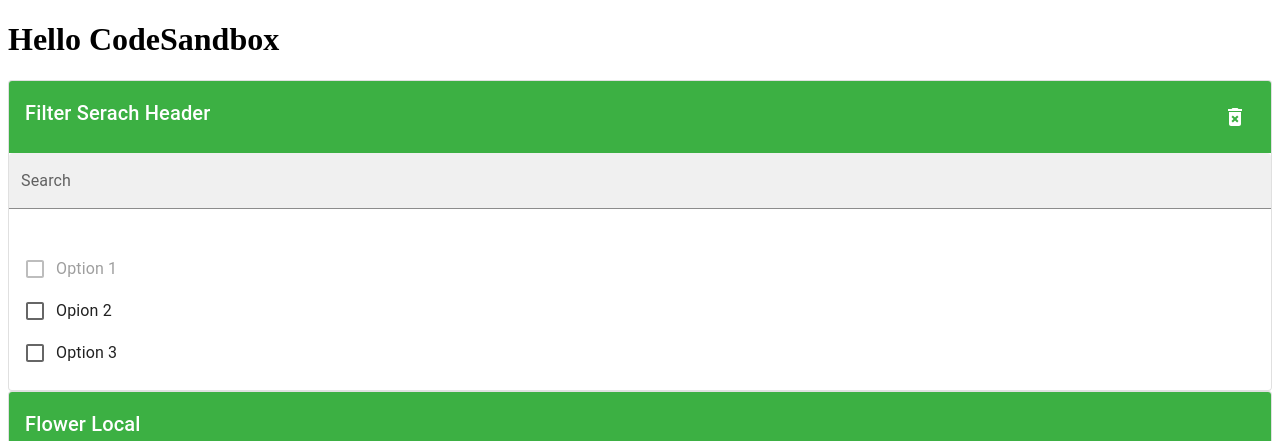
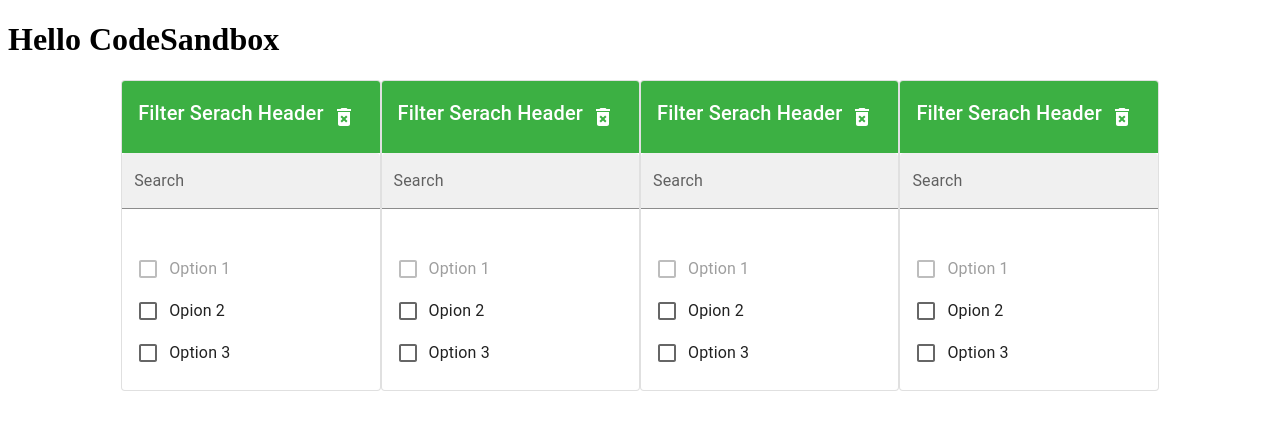
Before and after one commit to AK-Conas/BasicComponents, a React (Create React App) app: page / in a window 1280 px wide. Shown: the top 441 px of the page. Built offline with nearby package versions, Linux system fonts and the light colour scheme.

Commit message:
Update 2 files

```diff
--- a/src/App.js
+++ b/src/App.js
@@ -7,7 +7,7 @@ import CDateTimePicker from "./CDateTimePicker";
 import Extra from "./Extra";
 import CImportant from "./CImportant";
 import CCarousel from "./CCarousel";
-import CFilterItem from "./CFilterItem";
+import CFilterGroup from "./CFilterGroup";
 import CText from "./CText";
 import CCard from "./CCard";
 import React, { useState } from "react";
@@ -185,11 +185,15 @@ export default function App() {
         {/* <CGrid /> */}
         {/*
       <CarouselEffect />*/}
-        <CFilterItem
+        <CFilterGroup
           cHeader="Filter Serach Header"
           cData={filterData1}
           cSingle={false}
         />
+        <br></br>
+        <br></br>
+        <br></br>
+        <br></br>
         <CCarousel cProduct={productData} />
         <br></br>
         <br></br>
--- /dev/null
+++ b/src/CFilterGroup.jsx
@@ -0,0 +1,23 @@
+import React from "react";
+import Grid from "@mui/material/Grid";
+import CFilterItem from "./CFilterItem";
+
+const CFilterGroup = ({
+  cHeaders,
+  cData,
+  cSingle,
+  cShowSearch,
+  cShowDelete,
+  cTooltipText,
+}) => {
+  return (
+    <Grid container justifyContent="center">
+      <CFilterItem cHeader="Filter Serach Header" cData={cData} />
+      <CFilterItem cHeader="Filter Serach Header" cData={cData} />
+      <CFilterItem cHeader="Filter Serach Header" cData={cData} />
+      <CFilterItem cHeader="Filter Serach Header" cData={cData} />
+    </Grid>
+  );
+};
+
+export default CFilterGroup;
```
